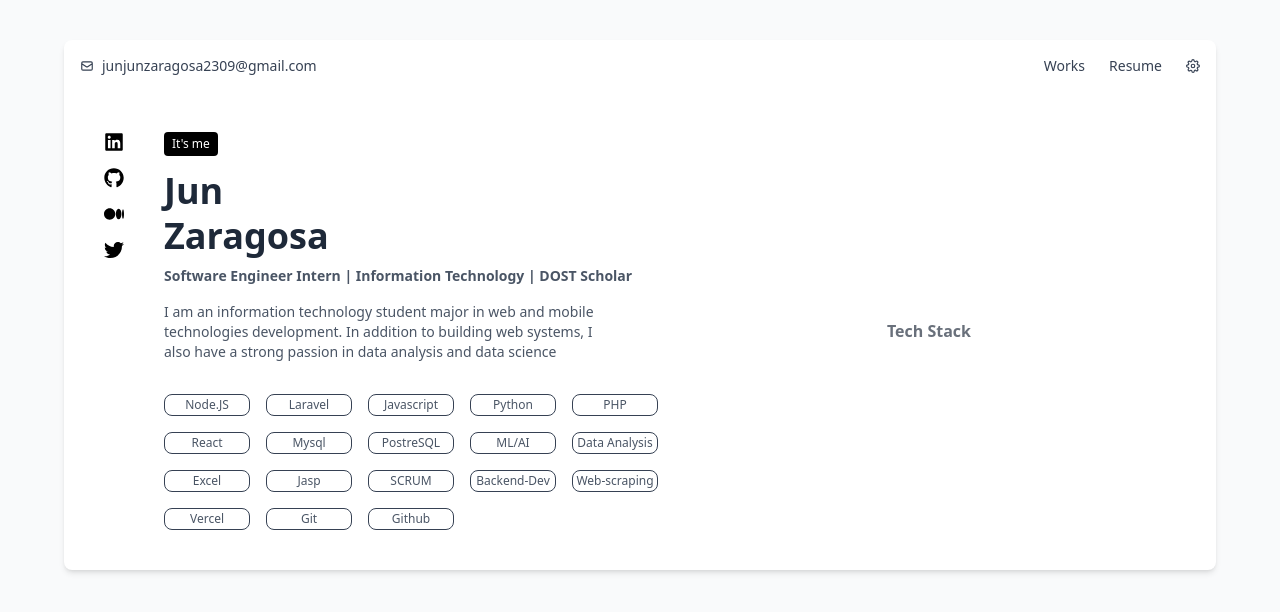
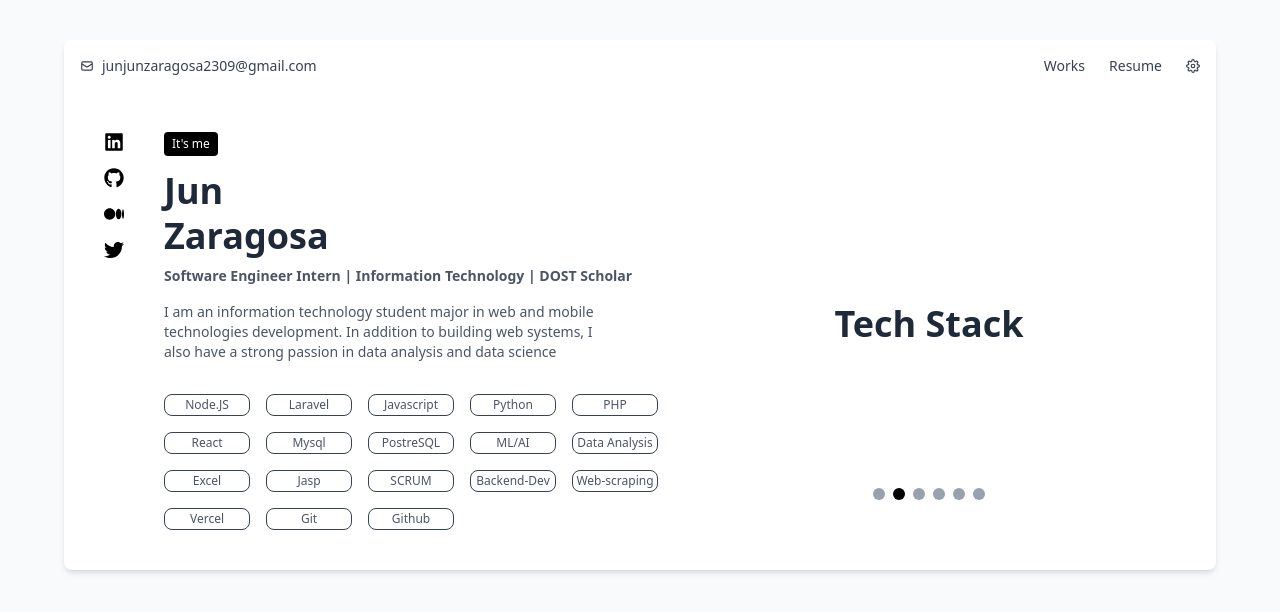
Before and after one commit to jzaragosa06/portfolio-v1, a React (Vite) app: page / in a window 1280 px wide. Shown: the top 612 px of the page. Built offline with nearby package versions, Linux system fonts and the light colour scheme.

Commit message:
feat: refactor Animated component; implement content items array and enhance gallery functionality with navigation dots

```diff
--- a/src/components/Animated.jsx
+++ b/src/components/Animated.jsx
@@ -1,54 +1,98 @@
 import React, { useState, useEffect } from "react";
 import { motion, AnimatePresence } from "framer-motion";
 
-const ImageComponent = () => (
+// Array of content items with different types and sizes
+const contentItems = [
+    {
+        type: "image",
+        src: "https://static.vecteezy.com/system/resources/previews/008/926/993/non_2x/black-cat-with-green-eyes-peeking-out-vector.jpg",
+        alt: "Cat Avatar",
+        className: "w-64 h-64 object-contain"
+    },
+    {
+        type: "text",
+        content: "Tech Stack",
+        className: "text-4xl font-bold text-gray-800"
+    },
+    {
+        type: "image",
+        src: "https://static.vecteezy.com/system/resources/previews/006/696/150/non_2x/illustration-of-a-black-cat-peeking-out-from-the-corner-vector.jpg",
+        alt: "Placeholder",
+        className: "w-80 h-40 object-cover"
+    },
+    {
+        type: "text",
+        content: "React • Framer Motion • Tailwind",
+        className: "text-2xl text-blue-600"
+    },
+    {
+        type: "image",
+        src: "https://thumbs.dreamstime.com/b/cute-black-white-cat-sitting-white-background-cute-black-white-cat-sitting-105286579.jpg",
+        alt: "Square Placeholder",
+        className: "w-48 h-48 object-contain"
+    },
+    {
+        type: "text",
+        content: "Animation Gallery",
+        className: "text-3xl font-light italic text-purple-700"
+    }
+];
+
+const ContentItem = ({ item }) => {
+    return (
     <motion.div
-        className="flex items-center justify-center h-full bg-white"
-        initial={{ opacity: 0 }}
-        animate={{ opacity: 1 }}
-        exit={{ opacity: 0 }}
-        transition={{ duration: 1 }}
+            className="flex items-center justify-center h-full bg-white"
+            initial={{ opacity: 0, scale: 0.9 }}
+            animate={{ opacity: 1, scale: 1 }}
+            exit={{ opacity: 0, scale: 1.1 }}
+            transition={{ duration: 0.8 }}
     >
+            {item.type === "image" ? (
         <img
-            src="https://www.shutterstock.com/image-vector/cat-avatar-profile-picture-7-260nw-1660656721.jpg"
-            alt="Example"
-            className="w-64 h-64 object-contain"
+                    src={item.src}
+                    alt={item.alt}
+                    className={item.className}
         />
+            ) : (
+                <div className={item.className}>{item.content}</div>
+            )}
     </motion.div>
-);
+    );
+};
 
-const SkillsComponent = () => (
-    <motion.div
-        className="flex items-center justify-center h-full bg-white"
-        initial={{ opacity: 0 }}
-        animate={{ opacity: 1 }}
-        transition={{ duration: 1 }}
-    >
-        <h1 className="font-bold text-gray-800">Tech Stack</h1>
-    </motion.div>
-);
+function AnimatedGallery() {
+    const [currentIndex, setCurrentIndex] = useState(0);
 
-function Animated()
-{
-    const [showImage, setShowImage] = useState(true);
+    useEffect(() => {
+        const interval = setInterval(() => {
+            setCurrentIndex((prev) => (prev + 1) % contentItems.length);
+        }, 3000); // Rotate every 3 seconds
 
-    useEffect(() =>
-    {
-        const interval = setInterval(() =>
-        {
-            setShowImage((prev) => !prev);
-        }, 4000); // change every 4 seconds
-
-        return () => clearInterval(interval); // cleanup
+        return () => clearInterval(interval);
     }, []);
 
+    return (
+        <div className="relative w-full h-96 overflow-hidden">
+            <AnimatePresence mode="wait">
+                <ContentItem
+                    key={currentIndex}
+                    item={contentItems[currentIndex]}
+                />
+            </AnimatePresence>
 
-    return (
-        <AnimatePresence mode="wait">
-            {showImage ? <ImageComponent key="image" /> : <SkillsComponent key="text" />}
-        </AnimatePresence>
+            {/* Optional navigation dots */}
+            <div className="absolute bottom-4 left-0 right-0 flex justify-center gap-2">
+                {contentItems.map((_, index) => (
+                    <button
+                        key={index}
+                        onClick={() => setCurrentIndex(index)}
+                        className={`w-3 h-3 rounded-full ${currentIndex === index ? 'bg-black' : 'bg-gray-400'}`}
+                        aria-label={`Go to item ${index + 1}`}
+                    />
+                ))}
+            </div>
+        </div>
     );
 }
 
-
-export default Animated;
+export default AnimatedGallery;
```
